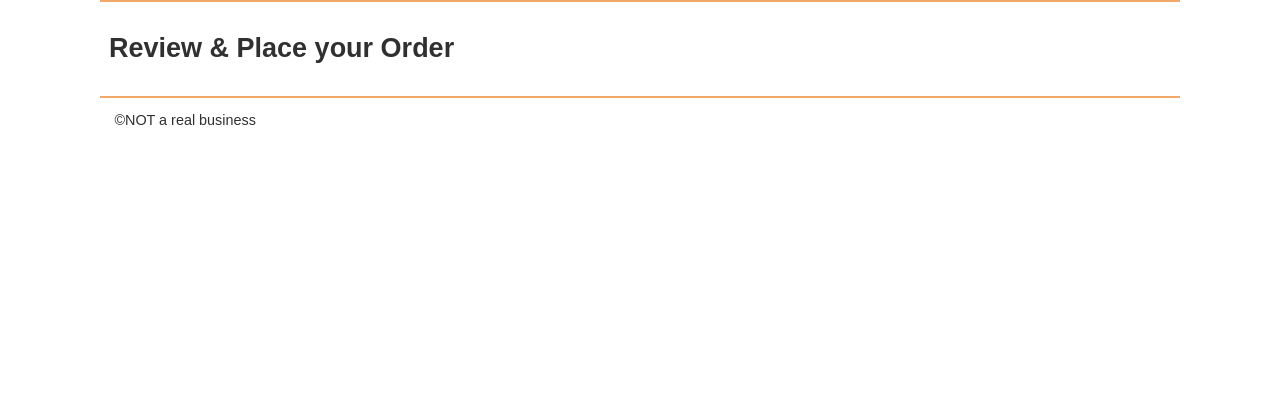
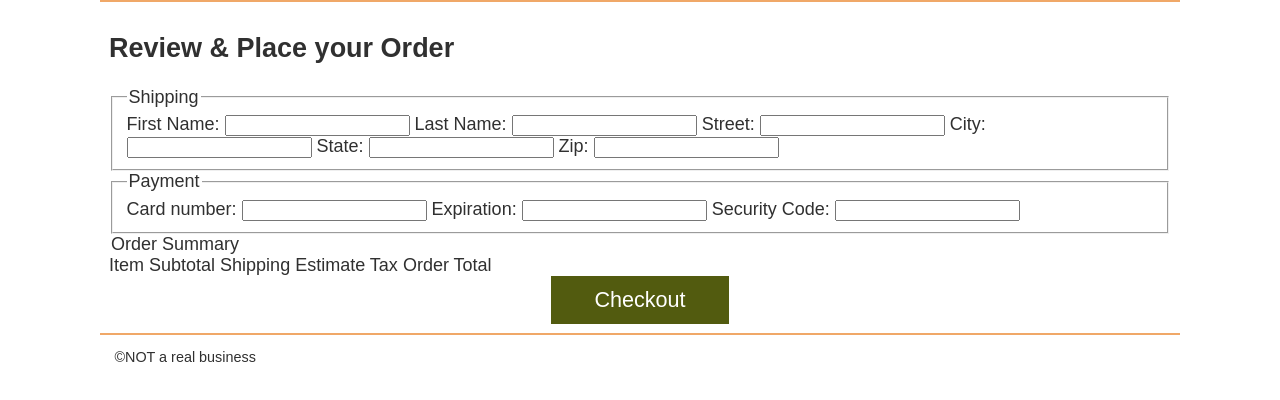
Before and after one commit to farah-st/wdd330_t1, a website: page src/checkout/index.html in a window 1280 px wide. Drawn offline with Linux system fonts and the light colour scheme; files that its build step writes are made by us from their sources.

Commit message:
Step 4 Complete

```diff
--- a/src/checkout/index.html
+++ b/src/checkout/index.html
@@ -17,6 +17,45 @@
     <main class="divider">
       <section class="products">
         <h2>Review & Place your Order</h2>
+
+        <form>
+          <fieldset>
+
+            <legend>Shipping</legend>
+          <label for="fname">First Name:</label>
+          <input type="text" name="fname" class="fname" required>
+          <label for="lname">Last Name:</label>
+          <input type="text" name="lname" class="lname" required>
+          <label for="street">Street:</label>
+          <input type="text" name="street" class="street" required>
+          <label for="city">City:</label>
+          <input type="text" name="city" class="city" required>
+          <label for="state">State:</label>
+          <input type="text" name="state" class="state" required>
+          <label for="zip">Zip:</label>
+          <input type="number" name="zip" class="zip" required>
+          </fieldset>
+
+          <fieldset>
+            <legend>Payment</legend>
+            <label for="cardNumber">Card number:</label>
+          <input type="number" name="cardNumber" class="cardNumber" required>
+          <label for="expiration">Expiration:</label>
+          <input type="number" name="expiration" class="expiration" required>
+          <label for="code">Security Code:</label>
+          <input type="number" name="code" class="code" required>
+        </fieldset>
+
+        <label>
+          <legend>Order Summary</legend>
+          <label for="orderTotal">Item Subtotal</label>
+          <label for="shipping">Shipping Estimate</label>
+          <label for="tax">Tax</label>
+          <label>Order Total</label>
+        </label>
+        <button id="Checkout">Checkout</button>
+        </form>
+
       </section>
     </main>
 
```
Also changed, not shown: src/cart/index.html (+1 -0 lines), src/js/checkoutProcess.mjs (added, +33 -0 lines).
